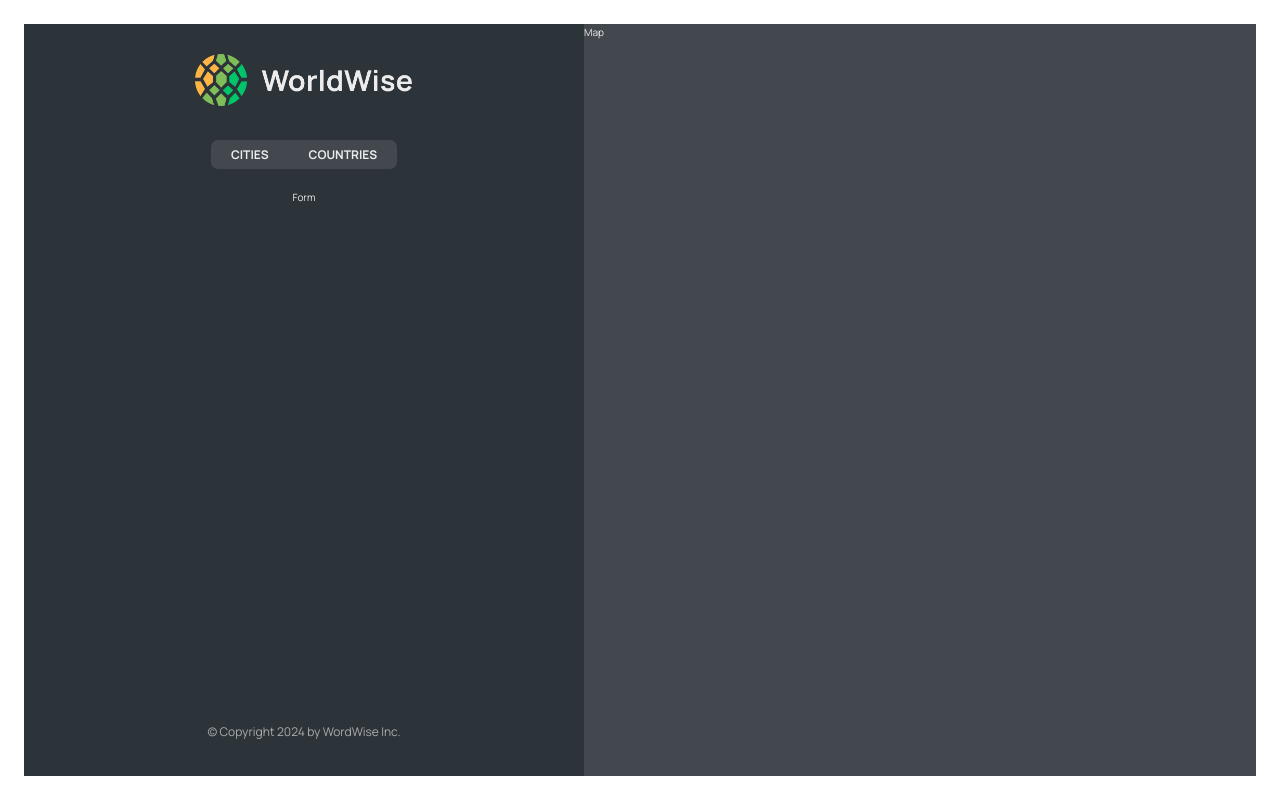
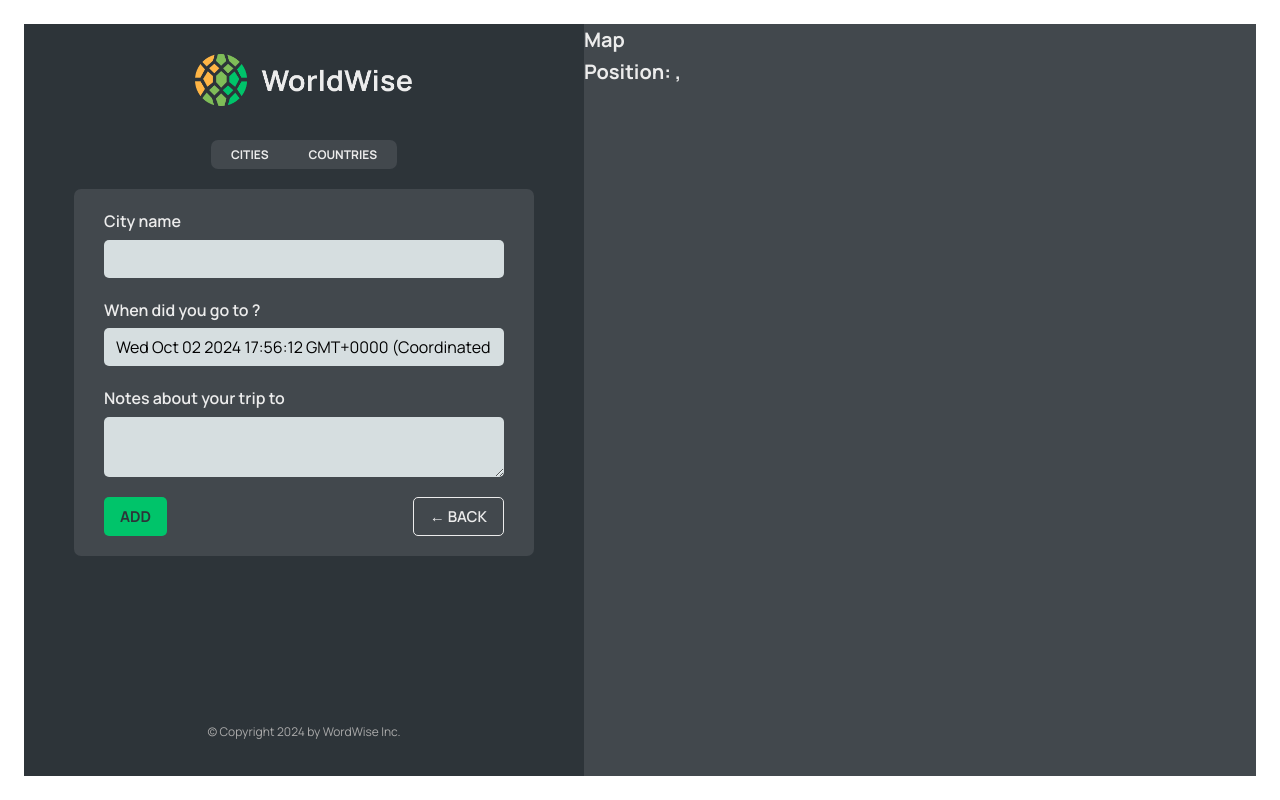
Before and after one commit to sameer9675/trip-tracker, a React (Vite) app: page /app/form in a window 1280 px wide. Built offline with nearby package versions, Linux system fonts and the light colour scheme; data requests are answered from the project's data file.

Commit message:
useNavigate hook implementation

```diff
--- a/src/App.jsx
+++ b/src/App.jsx
@@ -9,6 +9,8 @@ import "./index.css";
 import Login from "./Pages/Login";
 import CityList from "./components/CityList";
 import CountryList from "./components/CountryList";
+import City from "../src/components/City";
+import Form from '../src/components/Form';
 
 const BASE_URL = "http://localhost:8000";
 
@@ -42,7 +44,7 @@ function App() {
           <Route path="/" element={<Homepage />} />
           <Route path="product" element={<Product />} />
           <Route path="pricing" element={<Pricing />} />
-          <Route path="/login" element={<Login />} />
+          <Route path="login" element={<Login />} />
           {/**
            * Neted route
            *
@@ -57,8 +59,12 @@ function App() {
               path="cities"
               element={<CityList isLoading={isLoading} cities={cities} />}
             />
-            <Route path="countries" element={<CountryList isLoading={isLoading} cities={cities} />} />
-            <Route path="form" element={<p>Form</p>} />
+            <Route path="cities/:id" element={<City />} />
+            <Route
+              path="countries"
+              element={<CountryList isLoading={isLoading} cities={cities} />}
+            />
+            <Route path="form" element={<Form />} />
           </Route>
           <Route path="*" element={<PageNotFound />} />
         </Routes>
--- /dev/null
+++ b/src/components/BackButton.jsx
@@ -0,0 +1,20 @@
+import { useNavigate } from "react-router-dom";
+import Button from "./Button";
+
+function BackButton() {
+  const navigate = useNavigate();
+
+  return (
+    <Button
+      type="back"
+      onClick={(e) => {
+        e.preventDefault();
+        navigate(-1);
+      }}
+    >
+      &larr; Back
+    </Button>
+  );
+}
+
+export default BackButton;
--- /dev/null
+++ b/src/components/Button.jsx
@@ -0,0 +1,11 @@
+import styles from "./Button.module.css";
+
+function Button({ children, onClick, type }) {
+  return (
+    <button onClick={onClick} className={`${styles.btn} ${styles[type]}`}>
+      {children}
+    </button>
+  );
+}
+
+export default Button;
--- a/src/components/City.jsx
+++ b/src/components/City.jsx
@@ -1,27 +1,36 @@
+/*eslint-disable*/
+import { useParams, useSearchParams } from "react-router-dom";
 import styles from "./City.module.css";
+// import BackButton from "./BackButton";
 
-const formatDate = (date) =>
-  new Intl.DateTimeFormat("en", {
-    day: "numeric",
-    month: "long",
-    year: "numeric",
-    weekday: "long",
-  }).format(new Date(date));
+// const formatDate = (date) =>
+//   new Intl.DateTimeFormat("en", {
+//     day: "numeric",
+//     month: "long",
+//     year: "numeric",
+//     weekday: "long",
+//   }).format(new Date(date));
 
 function City() {
+  const params = useParams(); // will return the query params
+  const [searchParam, setSearchParams] = useSearchParams(); // will help to access the query string
+  const lat = searchParam.get("lat");
+  const lng = searchParam.get("lng");
+
   // TEMP DATA
-  const currentCity = {
-    cityName: "Lisbon",
-    emoji: "🇵🇹",
-    date: "2027-10-31T15:59:59.138Z",
-    notes: "My favorite city so far!",
-  };
+  // const currentCity = {
+  //   cityName: "Lisbon",
+  //   emoji: "🇵🇹",
+  //   date: "2027-10-31T15:59:59.138Z",
+  //   notes: "My favorite city so far!",
+  // };
 
-  const { cityName, emoji, date, notes } = currentCity;
+  // const { cityName, emoji, date, notes } = currentCity;
 
   return (
     <div className={styles.city}>
-      <div className={styles.row}>
+      City
+      {/* <div className={styles.row}>
         <h6>City name</h6>
         <h3>
           <span>{emoji}</span> {cityName}
@@ -52,8 +61,8 @@ function City() {
       </div>
 
       <div>
-        <ButtonBack />
-      </div>
+        <BackButton />
+      </div> */}
     </div>
   );
 }
--- a/src/components/CityItem.jsx
+++ b/src/components/CityItem.jsx
@@ -1,28 +1,37 @@
-import styles from './CityItem.module.css'
+import { Link } from "react-router-dom";
+import styles from "./CityItem.module.css";
 
 const formatDate = (date) =>
-    new Intl.DateTimeFormat("en", {
-      day: "numeric",
-      month: "long",
-      year: "numeric",
-    }).format(new Date(date));
+  new Intl.DateTimeFormat("en", {
+    day: "numeric",
+    month: "long",
+    year: "numeric",
+  }).format(new Date(date));
 
-function CityItem({
-    city
-}) {
+function CityItem({ city }) {
+  const {
+    cityName,
+    emoji,
+    date,
+    id,
+    position: { lat, lng },
+  } = city;
 
-    const {cityName, emoji, date} = city;
-
-
-    return <li className={styles.cityItem}>
+  return (
+    <li>
+      <Link to={`${id}?lat=${lat}&lng=${lng}`} className={styles.cityItem}>
         <span className={styles.emoji}>{emoji}</span>
         <h3 className={styles.name}>{cityName}</h3>
         <time className={styles.date}>{formatDate(date)}</time>
         <button className={styles.deleteBtn}>&times;</button>
+      </Link>
     </li>
+  );
 }
 
 export default CityItem;
 
 // The <time> HTML element represents a specific period in time. It may include the
 // datetime attribute to translate dates into machine-readable format, allowing for better search engine results or custom features such as reminders.
+
+//<Link to={`/city`} className={styles.cityItem}> </Link>  if we wirte 'city' with / it will append to root url, but if we don't write this it will append to currentl url
--- a/src/components/Form.jsx
+++ b/src/components/Form.jsx
@@ -1,8 +1,11 @@
 // "https://api.bigdatacloud.net/data/reverse-geocode-client?latitude=0&longitude=0"
+/*eslint-disable*/
 
 import { useState } from "react";
 
 import styles from "./Form.module.css";
+import Button from "./Button";
+import { useNavigate } from "react-router-dom";
 
 export function convertToEmoji(countryCode) {
   const codePoints = countryCode
@@ -17,6 +20,7 @@ function Form() {
   const [country, setCountry] = useState("");
   const [date, setDate] = useState(new Date());
   const [notes, setNotes] = useState("");
+  const navigate = useNavigate(); // previously known as useHistory
 
   return (
     <form className={styles.form}>
@@ -49,8 +53,22 @@ function Form() {
       </div>
 
       <div className={styles.buttons}>
-        <button>Add</button>
-        <button>&larr; Back</button>
+        <Button type="primary">Add</Button>
+        {/**
+         * -1 -> indicate we have go one step back
+         *
+         * event.preventDefault -> its needed because this button is inside the form element -> on button click it will trigger form submitted that cause page to be re leaod
+         *
+         */}
+        <Button
+          type="back"
+          onClick={(event) => {
+            event.preventDefault();
+            navigate(-1);
+          }}
+        >
+          &larr; Back
+        </Button>
       </div>
     </form>
   );
--- a/src/components/Map.jsx
+++ b/src/components/Map.jsx
@@ -1,7 +1,30 @@
+/*eslint-disable*/
+import { useNavigate, useSearchParams } from "react-router-dom";
 import styles from "./Map.module.css";
 
 function Map() {
-  return <div className={styles.mapContainer}>Map</div>;
+  const navigate = useNavigate(); //useNavigate hook -> re direct to any url without any btn click
+  const [searchParam, setSearchParams] = useSearchParams();
+  const lat = searchParam.get("lat");
+  const lng = searchParam.get("lng");
+
+  return (
+    <div className={styles.mapContainer} onClick={() => navigate("form")}>
+      <h1>Map</h1>
+      <h1>
+        Position: {lat}, {lng}
+      </h1>
+
+      {/* <button
+        onClick={() => {
+          //passing branch new object with new query string
+          setSearchParams({ lat: 23, lng: 50 });
+        }}
+      >
+        Change Pos
+      </button> */}
+    </div>
+  );
 }
 
 export default Map;
```
